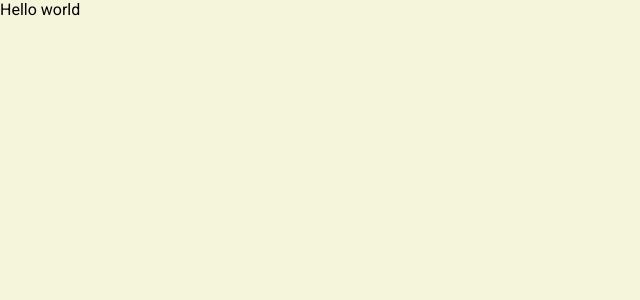
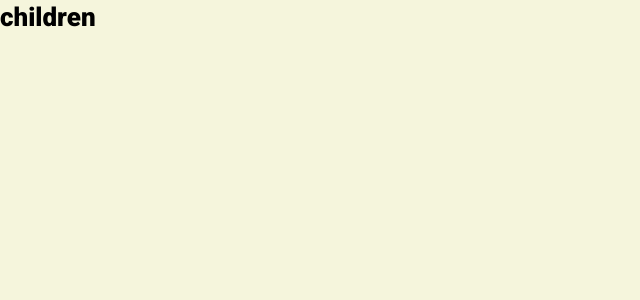
Before and after one commit to mukhammadjondev/education-app, a Next.js app: page / in a window 1280 px wide. Shown: the top 300 px of the page, without its empty margins (0-640 px from the left). Built offline with nearby package versions, Linux system fonts and the light colour scheme.

Commit message:
heading text component

```diff
--- a/pages/index.tsx
+++ /dev/null
@@ -1,5 +0,0 @@
-export default function Index() {
-  return (
-    <div>Hello world</div>
-  )
-}
--- /dev/null
+++ b/src/components/heading/heading.module.css
@@ -0,0 +1,20 @@
+.h1 {
+  font-size: 26px;
+  line-height: 35px;
+  font-weight: 600;
+  margin: 0;
+}
+
+.h2 {
+  font-size: 22px;
+  line-height: 35px;
+  font-weight: 500;
+  margin: 0;
+}
+
+.h3 {
+  font-size: 20px;
+  line-height: 27px;
+  font-weight: 600;
+  margin: 0;
+}
--- /dev/null
+++ b/src/components/heading/heading.props.ts
@@ -0,0 +1,6 @@
+import { ReactNode } from "react";
+
+export interface HeadingProps {
+  children: ReactNode;
+  tag: 'h1' | 'h2' | 'h3';
+}
--- /dev/null
+++ b/src/components/heading/heading.tsx
@@ -0,0 +1,17 @@
+import { HeadingProps } from "./heading.props";
+import styles from './heading.module.css';
+
+const Heading = ({tag, children}: HeadingProps): JSX.Element => {
+  switch (tag) {
+    case 'h1':
+      return <h1 className={styles.h1}>{children}</h1>;
+    case 'h2':
+      return <h2 className={styles.h2}>{children}</h2>;
+    case 'h3':
+      return <h3 className={styles.h3}>{children}</h3>;
+    default:
+      return <>{children}</>;
+  }
+};
+
+export default Heading;
--- /dev/null
+++ b/src/components/index.ts
@@ -0,0 +1 @@
+export { default as Heading } from './heading/heading'
--- /dev/null
+++ b/src/pages/index.tsx
@@ -0,0 +1,11 @@
+import { Heading } from "../components";
+
+export default function Index() {
+  return (
+    <>
+      <Heading tag="h1">
+        children
+      </Heading>
+    </>
+  )
+}
```
Also changed, not shown: src/pages/_app.tsx (renamed from pages/_app.tsx), src/styles/globals.css (renamed from styles/globals.css).
